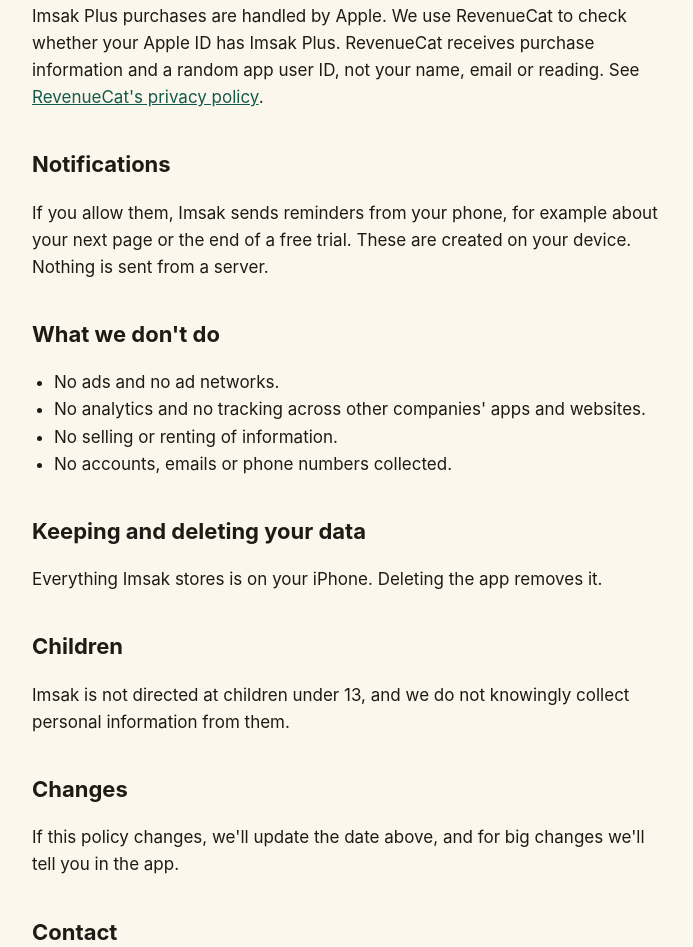
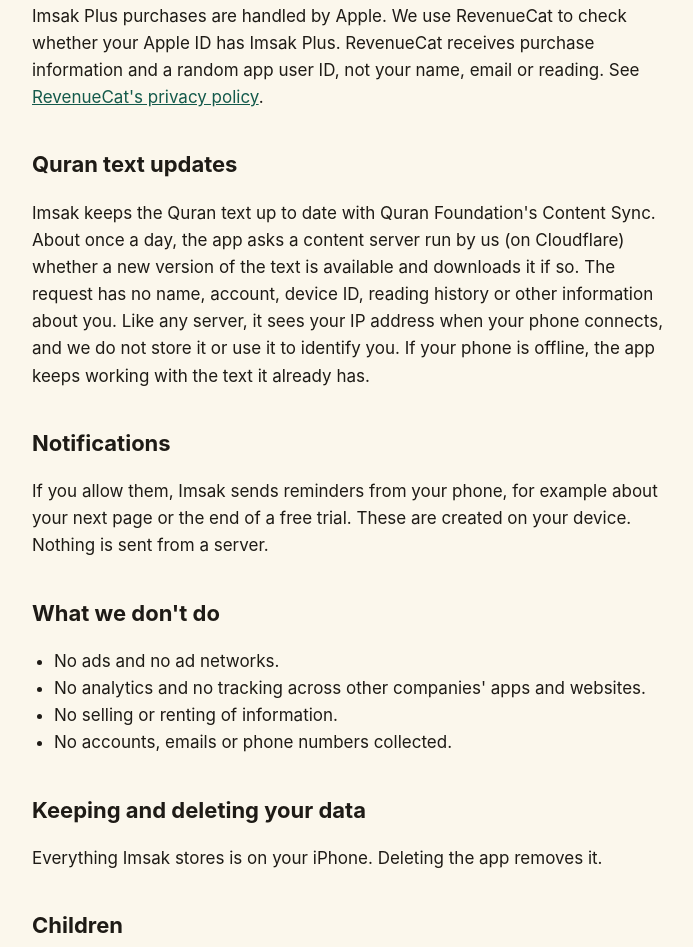
Before and after one commit to frailappstudio/imsak-legal, a plain HTML site: page privacy.html in a window 1280 px wide. Shown: the part 1140-2087 px from the top of the page, without its empty margins (290-983 px from the left). Drawn offline with Linux system fonts and the light colour scheme.

Commit message:
Privacy: Quran text updates from our content server
Co-Authored-By: Claude Sonnet 5.5 <noreply@anthropic.com>

```diff
--- a/privacy.html
+++ b/privacy.html
@@ -21,6 +21,9 @@
 
 <h2>Purchases</h2>
 <p>Imsak Plus purchases are handled by Apple. We use RevenueCat to check whether your Apple ID has Imsak Plus. RevenueCat receives purchase information and a random app user ID, not your name, email or reading. See <a href="https://www.revenuecat.com/privacy">RevenueCat's privacy policy</a>.</p>
+
+<h2>Quran text updates</h2>
+<p>Imsak keeps the Quran text up to date with Quran Foundation's Content Sync. About once a day, the app asks a content server run by us (on Cloudflare) whether a new version of the text is available and downloads it if so. The request has no name, account, device ID, reading history or other information about you. Like any server, it sees your IP address when your phone connects, and we do not store it or use it to identify you. If your phone is offline, the app keeps working with the text it already has.</p>
 
 <h2>Notifications</h2>
 <p>If you allow them, Imsak sends reminders from your phone, for example about your next page or the end of a free trial. These are created on your device. Nothing is sent from a server.</p>
```
